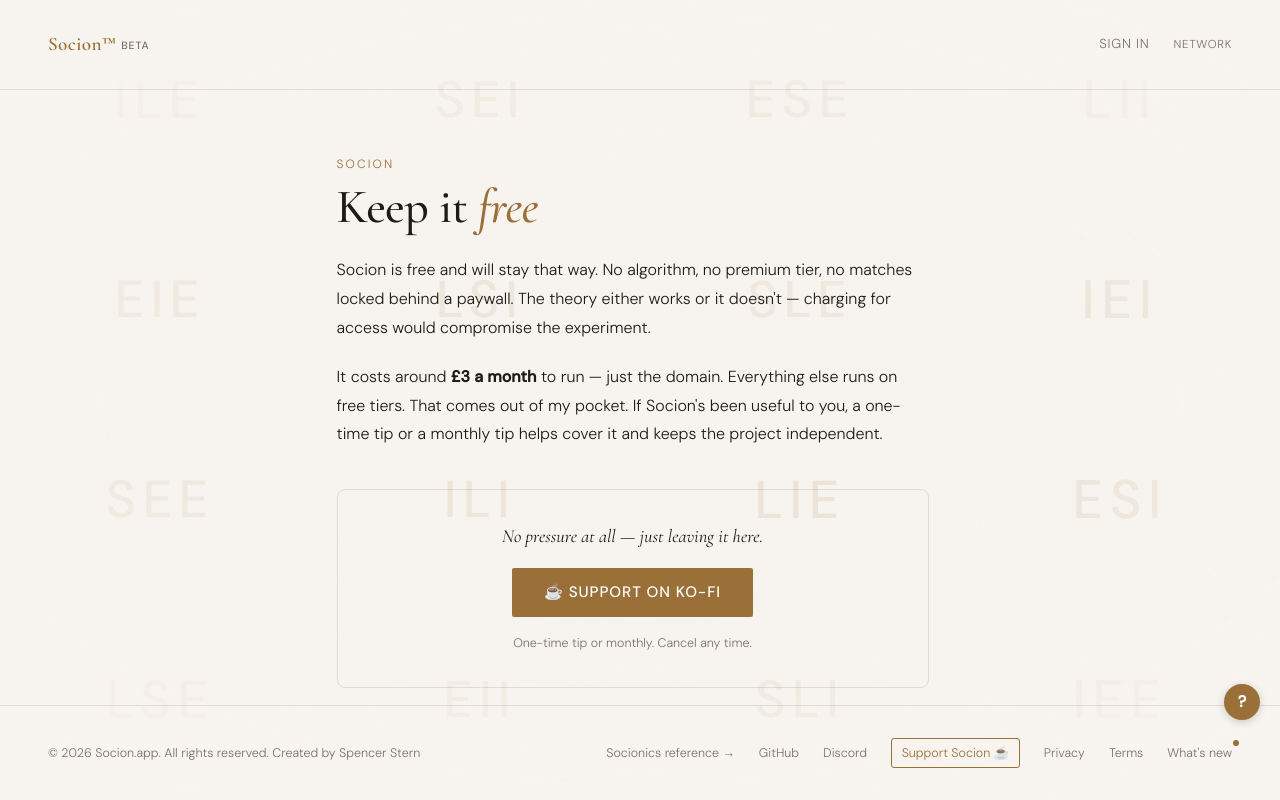
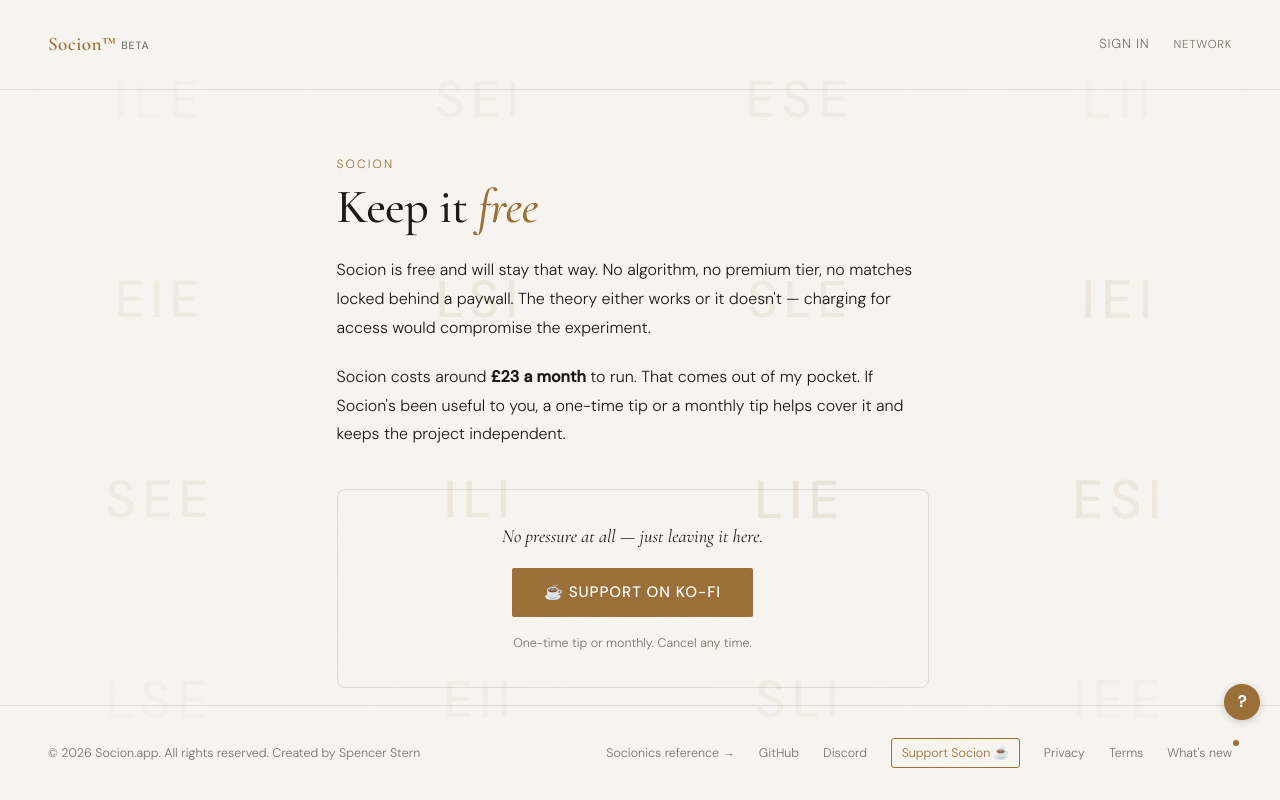
Before and after one commit to sstern42/socionics-match, a React (Vite) app: page /support in a window 1280 px wide. Built offline with nearby package versions, Linux system fonts and the light colour scheme; no server answers.

Commit message:
Add files via upload

```diff
--- a/src/pages/Support.jsx
+++ b/src/pages/Support.jsx
@@ -14,7 +14,7 @@ export default function Support() {
         </p>
 
         <p style={{ fontSize: '1rem', color: 'var(--text)', lineHeight: 1.8, marginBottom: '2.5rem' }}>
-          It costs around <strong>£3 a month</strong> to run — just the domain. Everything else runs on free tiers. That comes out of my pocket. If Socion's been useful to you, a one-time tip or a monthly tip helps cover it and keeps the project independent.
+          Socion costs around <strong>£23 a month</strong> to run. That comes out of my pocket. If Socion's been useful to you, a one-time tip or a monthly tip helps cover it and keeps the project independent.
         </p>
 
         <div style={{
@@ -59,7 +59,7 @@ export default function Support() {
             <div style={{ display: 'flex', flexDirection: 'column', gap: '0.4rem', marginTop: '0.75rem' }}>
               {[
                 ['Hosting (Netlify)', 'Free tier'],
-                ['Database (Supabase)', 'Free tier'],
+                ['Database (Supabase)', 'Pro — $25/mo (~£20)'],
                 ['Email delivery (Resend)', 'Free tier'],
                 ['Email newsletter (MailerLite)', 'Free tier'],
                 ['Cloudflare', 'Free tier'],
@@ -72,7 +72,7 @@ export default function Support() {
               ))}
               <div style={{ display: 'flex', justifyContent: 'space-between', fontSize: '0.85rem', padding: '0.5rem 0' }}>
                 <span style={{ color: 'var(--text)', fontWeight: 500 }}>Total</span>
-                <span style={{ color: 'var(--accent)', fontWeight: 500 }}>£33/yr (~£2.75/mo)</span>
+                <span style={{ color: 'var(--accent)', fontWeight: 500 }}>~£23/mo</span>
               </div>
             </div>
           </div>
```
